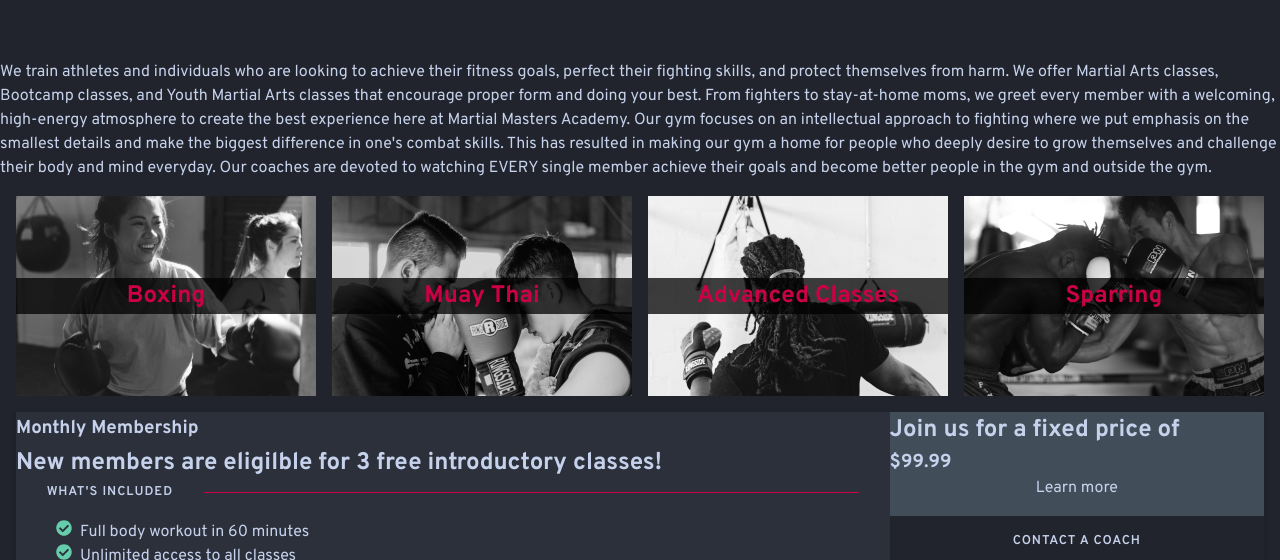
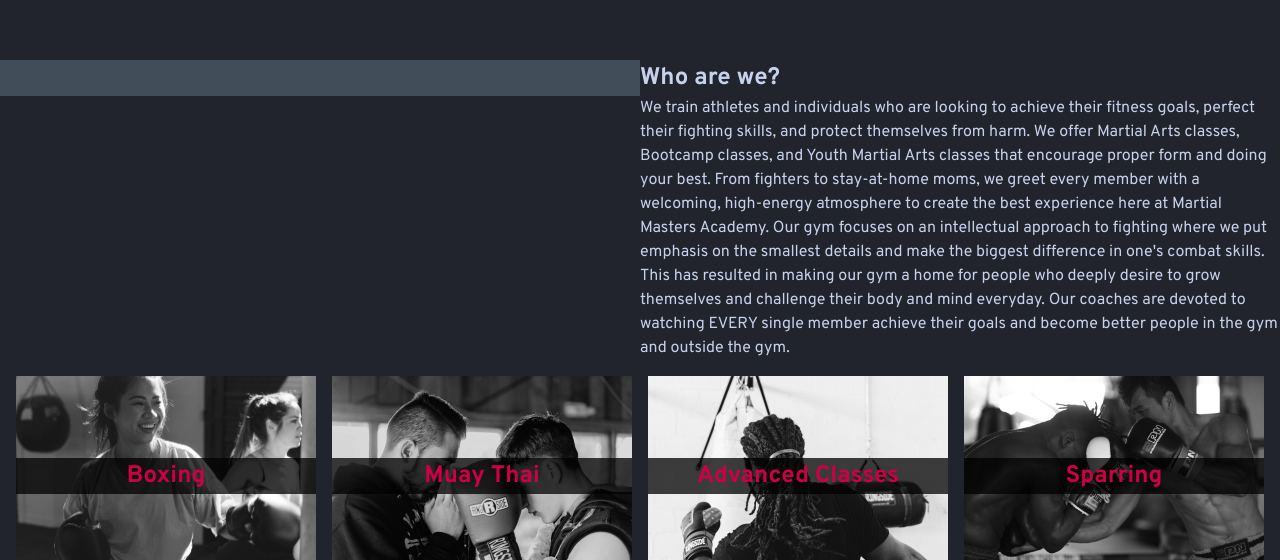
Before and after one commit to allanlalangan/martial-masters-academy, a Next.js app: page / in a window 1280 px wide. Shown: the part 740-1300 px from the top of the page. Built offline with nearby package versions, Linux system fonts and the light colour scheme; a web font is replaced by a local one.

Commit message:
feat: add base style for About component

```diff
--- a/components/About/About.jsx
+++ b/components/About/About.jsx
@@ -2,8 +2,10 @@ import styles from './About.module.scss';
 
 const About = () => {
   return (
-    <div>
-      <p>
+    <section className={`${styles.container}`}>
+      <figure className={styles['image-container']}></figure>
+      <h2 className={styles.heading}>Who are we?</h2>
+      <article className={styles.intro}>
         We train athletes and individuals who are looking to achieve their
         fitness goals, perfect their fighting skills, and protect themselves
         from harm. We offer Martial Arts classes, Bootcamp classes, and Youth
@@ -17,8 +19,8 @@ const About = () => {
         and challenge their body and mind everyday. Our coaches are devoted to
         watching EVERY single member achieve their goals and become better
         people in the gym and outside the gym.
-      </p>
-    </div>
+      </article>
+    </section>
   );
 };
 export default About;
--- a/components/About/About.module.scss
+++ b/components/About/About.module.scss
@@ -1,3 +1,29 @@
 @use '../../scss/abstracts/colors' as colors;
 @use '../../scss/abstracts/mixins' as mixins;
 @use '../../scss/abstracts/variables' as var;
+
+.container {
+  display: grid;
+  grid-template-columns: repeat(12, 1fr);
+}
+
+.image-container {
+  height: 100%;
+  background-color: map-get(colors.$grey, 'darker');
+
+  @include mixins.breakpoint('>=md') {
+    grid-column: 1 / 7;
+  }
+}
+
+.heading {
+  @include mixins.breakpoint('>=md') {
+    grid-column: 7 / 13;
+  }
+}
+
+.intro {
+  @include mixins.breakpoint('>=md') {
+    grid-column: 7 / 13;
+  }
+}
```
